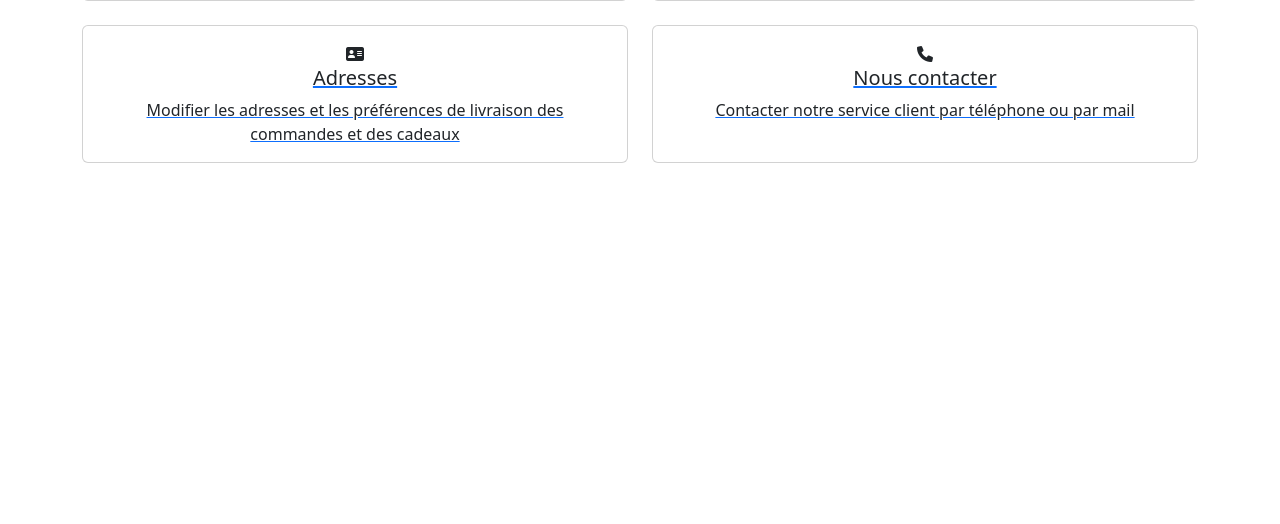
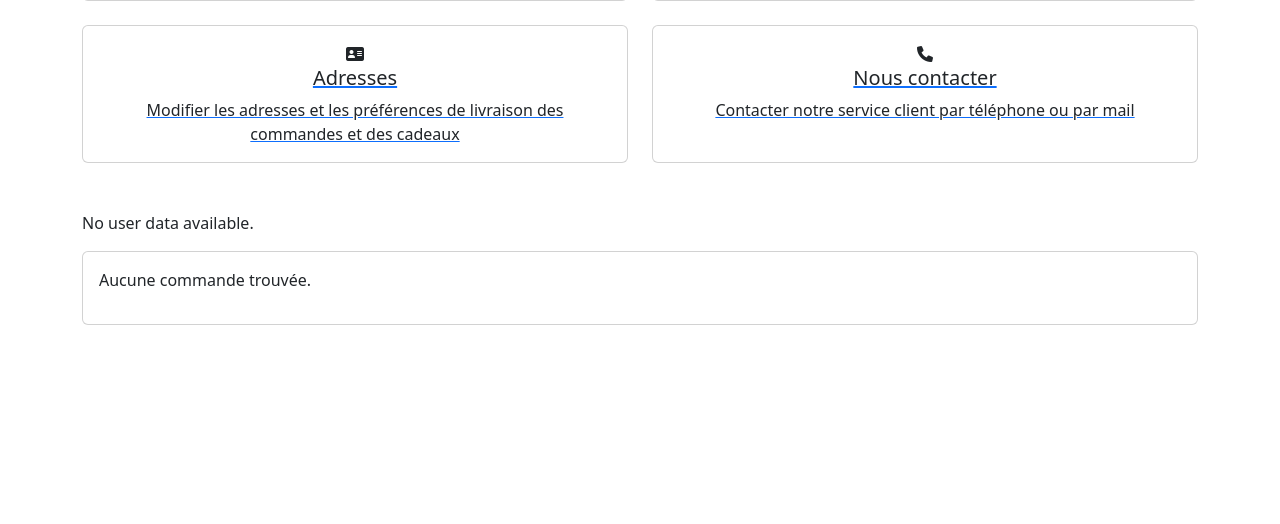
Before and after one commit to NasiraNaiby/symfony_resturant_projet, a Symfony app: template templates/clients/index.html.twig in a window 1280 px wide. Shown: the part 476-1000 px from the top of the page. Run offline with Twig, Linux system fonts and the light colour scheme; the template is opened without the code that fills it, so the values that code supplies are empty; some libraries are stand-ins or nearby versions.

Commit message:
client profile and commands

```diff
--- a/config/services.yaml
+++ b/config/services.yaml
@@ -2,6 +2,7 @@
 # Files in the packages/ subdirectory configure your dependencies.
 
 parameters:
+    uploads_directory: '%kernel.project_dir%/public/uploads'
 
 services:
     # default configuration for services in *this* file
--- a/templates/admin/dashboard.html.twig
+++ b/templates/admin/dashboard.html.twig
@@ -1,6 +1,5 @@
 {% extends "@EasyAdmin/page/content.html.twig" %}
 
 {% block content %}
-here you are
-
+<h1>Bienvenu</h1>
 {% endblock %}
--- a/templates/clients/index.html.twig
+++ b/templates/clients/index.html.twig
@@ -64,69 +64,88 @@
 <div class="d-flex flex-column min-vh-100">
 <section class="edit-section">
 <div class="container">
-<div class="col-md-10">
+<div class="col-md-12">
     <div id="client-section">
-        <!-- <?php
-        // Fetch the logged-in client data
-        $stmt = $pdo->prepare("SELECT * FROM client WHERE email = ?");
-        $stmt->execute([$client_email]);
-        $client = $stmt->fetch(PDO::FETCH_ASSOC);
-
-        if ($client) {
-            $clientId = $client['clId'];
-            $fullname = $client['fullName'];
-            $email = $client['email'];
-            $password = $client['password'];
-            $photo = $client['photo'];
-            $addresse = $client['addresse'];
-            $codePostal = $client['codePostal'];
-            $tel = $client['tel'];
-        } else {
-            echo "User not found.";
-            exit();
-        }
-        ?> -->
-
-        <form id="clientProfile" method="POST" action="../phpscripts/clientaction.php" style="display: none;" enctype="multipart/form-data">
+        {% if app.user %}
+        <form id="clientProfile" method="POST" action="/clients/update" style="display: none;" enctype="multipart/form-data">
             <input type="hidden" name="action" value="update">
             <!-- <input type="hidden" name="clId" value="<?php echo $clientId; ?>"> -->
             <div class="row mb-3">
                 <div class="form-group col-md-6">
-                    <input type="text" class="form-control" id="fullname" name="fullname" value="{{ user.user_nom }}">
+                    <input type="text" class="form-control mb-2" id="fullname" name="fullname" value="{{ app.user.userNom }}">
                 </div>
                 <div class="form-group col-md-6">
-                    <input type="email" class="form-control" id="email" name="email" value="{{ user.email }}">
+                    <input type="email" class="form-control mb-2" id="email" name="email" value="{{ app.user.email }}">
                 </div>
             </div>
             <div class="row mb-3">
                 <div class="form-group col-md-6">
-                    <input type="password" class="form-control" id="password" name="password">
+                    <input type="password" class="form-control mb-2" id="password" name="password" placeholder="mot de pass">
                 </div>
                 <div class="form-group col-md-6" style="position: relative;">
                     <input type="file" class="form-control" id="photo" name="photo" >
                     <span class="text-white" >
-                        {{ user.user_photo }}
+                        {{ app.user.userPhoto }}
                     </span>
                 </div>
             </div>
             <div class="row mb-3">
                 <div class="form-group col-md-6">
-                    <input type="text" class="form-control" id="addresse" name="addresse" value="{{ user.addresse }}">
+                    <input type="text" class="form-control mb-2" id="addresse" name="addresse" value="{{ app.user.addresse }}">
                 </div>
                 <div class="form-group col-md-6">
-                    <input type="text" class="form-control" id="codePostal" name="codePostal">
+                    <input type="text" class="form-control mb-2" id="codePostal" name="codePostal" placeholder="codePostal"  value="{{ app.user.cp }}">
                 </div>
-
             </div>
             <div class="row mb-3">
                 <div class="form-group col-md-6">
-                    <input type="text" class="form-control" id="tel" name="tel" value="{{ user.tel }}">
+                    <input type="text" class="form-control mb-2" id="tel" name="tel" value="{{ app.user.tel }}">
                 </div>
             </div>
 
-            <button type="submit" class="btn btn-primary mt-3">Update</button>
+            <button type="submit" class="btn btn-primary mt-3 mb-3">Update</button>
         </form>
+        {% else %}
+    <p>No user data available.</p>
+    {% endif %}
     </div>
+
+
+    <!-- user commands section -->
+    <div class="card justify-content-center" >
+        <div class="card-body">
+          <div class="table-responsive">
+            {% if commands is defined and commands is not empty %}
+    <table class="table table-hover mb-0">
+        <thead>
+            <tr>
+                <th scope="col">État de la Commande</th>
+                <th scope="col">Date</th>
+                <th scope="col">Total</th>
+                <th scope="col">Plats Commandés</th>
+            </tr>
+        </thead>
+        <tbody>
+            {% for command in commands %}
+                <tr>
+                    <td>{{ command.command_etat }}</td>
+                    <td>{{ command.command_date|date('d-m-Y') }}</td>
+                    <td>{{ command.total }} €</td>
+                    <td>{{ command.plat_nom }}</td>
+                </tr>
+            {% endfor %}
+        </tbody>
+    </table>
+{% else %}
+    <p>Aucune commande trouvée.</p>
+{% endif %}
+
+
+          </div>
+        </div>
+      </div>
+
+
 </div>
 </section>
 
--- a/templates/main.html.twig
+++ b/templates/main.html.twig
@@ -44,18 +44,20 @@
 
                 {% if app.user %}
                     <div class="dropdown ms-4">
-                        <a href="#" class="dropdown-toggle" role="button" id="userDropdown" data-bs-toggle="dropdown" aria-expanded="false" style="color: #ffffff;">
-                            {{ app.user.userNom }}
+                        <a href="#" class="dropdown-toggle"  role="button" id="userDropdown" data-bs-toggle="dropdown" aria-expanded="false" style="color: #ffffff;">
+                            {{ app.user.userNom|slice(0, 6) }}
                         </a>
                         <ul class="dropdown-menu dropdown-menu-end" aria-labelledby="userDropdown">
                             {% if is_granted('IS_AUTHENTICATED_FULLY') %}
                                 <li class="d-flex justify-content-center py-2">
-                                    <img src="{{ asset('userimage/district.png') }}" alt="User Image" class="img-thumbnail rounded-circle" style="width: 60px; height: 50px;">
+                                    <!-- <img src="{{ app.user.userPhoto }}" alt="User Image" class="img-thumbnail rounded-circle" style="width: 60px; height: 50px;"> -->
+                                    <img src="{{ asset('uploads/' ~ app.user.userPhoto) }}" alt="User Image" class="img-thumbnail rounded-circle" style="width: 60px; height: 50px;">
+
                                 </li>
                                 <li><a class="dropdown-item text-center">{{ app.user.userNom }}</a></li>
                                 <li><a href="{{ path('clients_index') }}" class="dropdown-item text-center">Profile</a></li>
-                                <li><hr class="dropdown-divider"></li>
-                                <li><a class="dropdown-item text-center" href="{{ path('app_logout') }}">Logout</a></li>
+                                <li><hr class="dropdown-divider">
+                                <li><a class="dropdown-item text-center" href="{{ path('app_logout') }}">Logout</a></li></li>
                             {% endif %}
                         </ul>
                     </div>
@@ -67,7 +69,6 @@
                         <ul class="dropdown-menu dropdown-menu-end" aria-labelledby="guestDropdown">
                             <li><a class="dropdown-item text-center" href="{{ path('app_login') }}">Login</a></li>
                             <li><a class="dropdown-item text-center" href="#">Register</a></li>
-                            <li><hr class="dropdown-divider"></li>
                         </ul>
                     </div>
                 {% endif %}
```
Also changed, not shown: migrations/Version20250326095710.php (added, +31 -0 lines), src/Controller/MainController.php (+97 -19 lines), src/Entity/Users.php (+15 -0 lines), public/uploads/67e3f2e8788ce.png (added).
